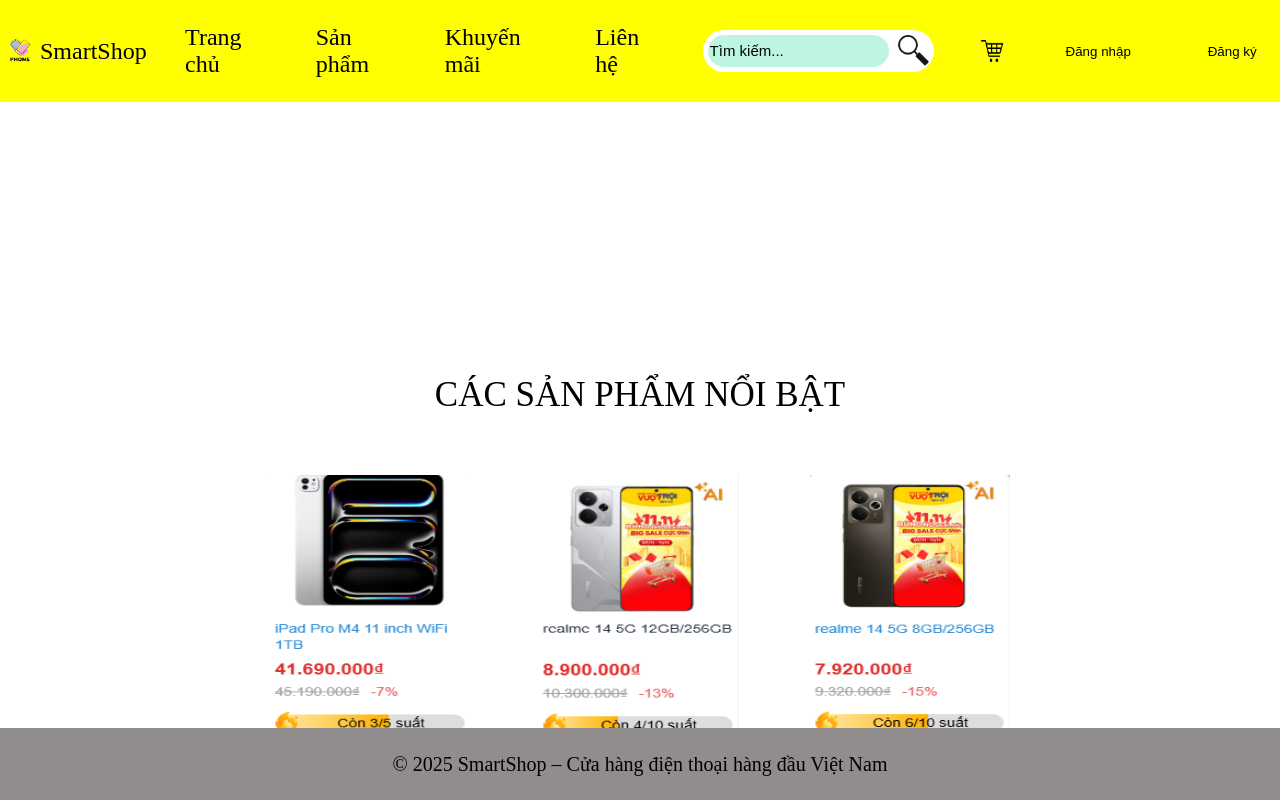
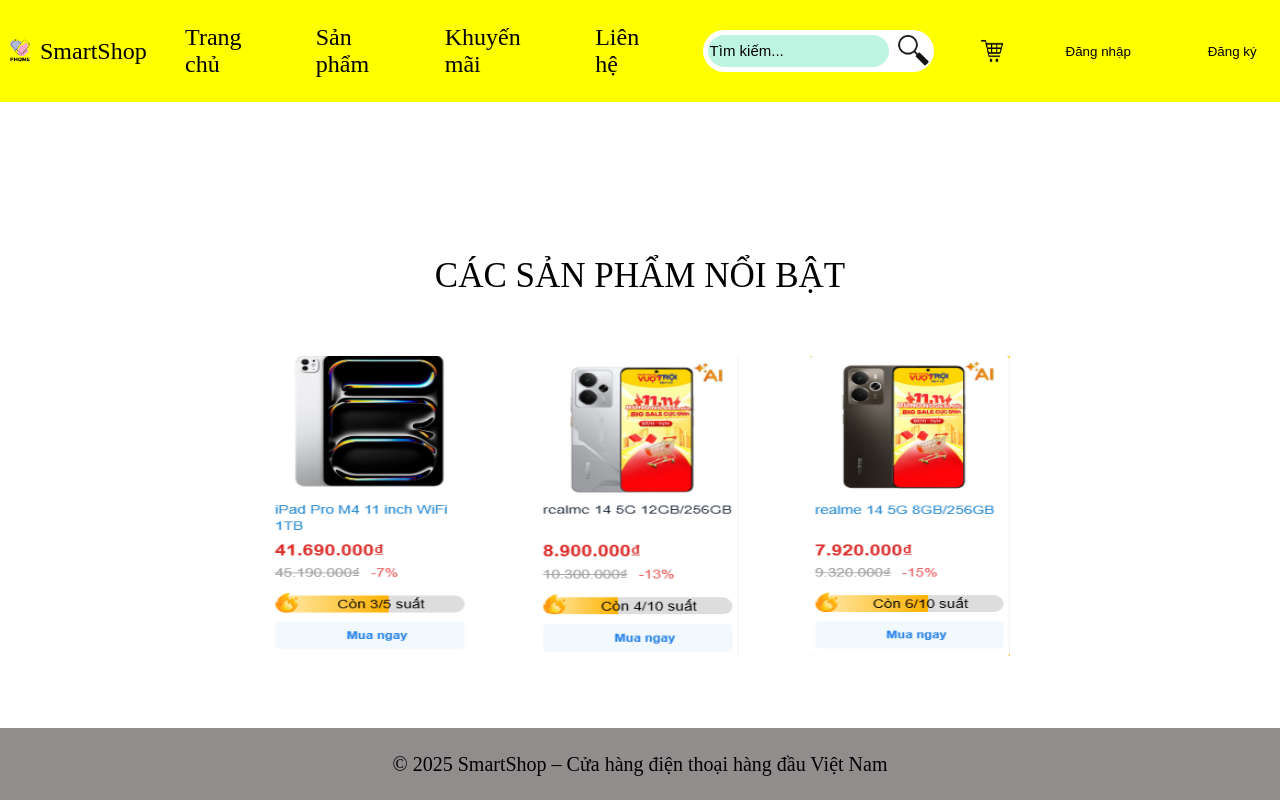
Before and after one commit to hoanguy2910/frontend, a React (Create React App) app: page / in a window 1280 px wide. Built offline with nearby package versions, Linux system fonts and the light colour scheme.

Commit message:
fix homepage

```diff
--- a/src/App.css
+++ b/src/App.css
@@ -1,6 +1,10 @@
+
+body{
+  height: 100%;
+  margin: 0;
+}
 .app{
   display: flex;
   flex-direction: column;
-  justify-content: space-between; /* căn đều header, homepage, footer */
   height: 100vh;
 }
--- a/src/component/Homepage/Homepage.css
+++ b/src/component/Homepage/Homepage.css
@@ -1,10 +1,12 @@
 
 .Homepage {
+flex: 1;
 text-align: center;
 font-size: 35px;
 display: flex;
 flex-direction: column;
 align-items: center;
+justify-content: center;
 }
 .dienthoai{
     width: 1000px;
--- a/src/index.css
+++ b/src/index.css
@@ -1,5 +1,4 @@
 body{
     margin: 0;
     padding: 0;
-    height: 100%;
 }
```
